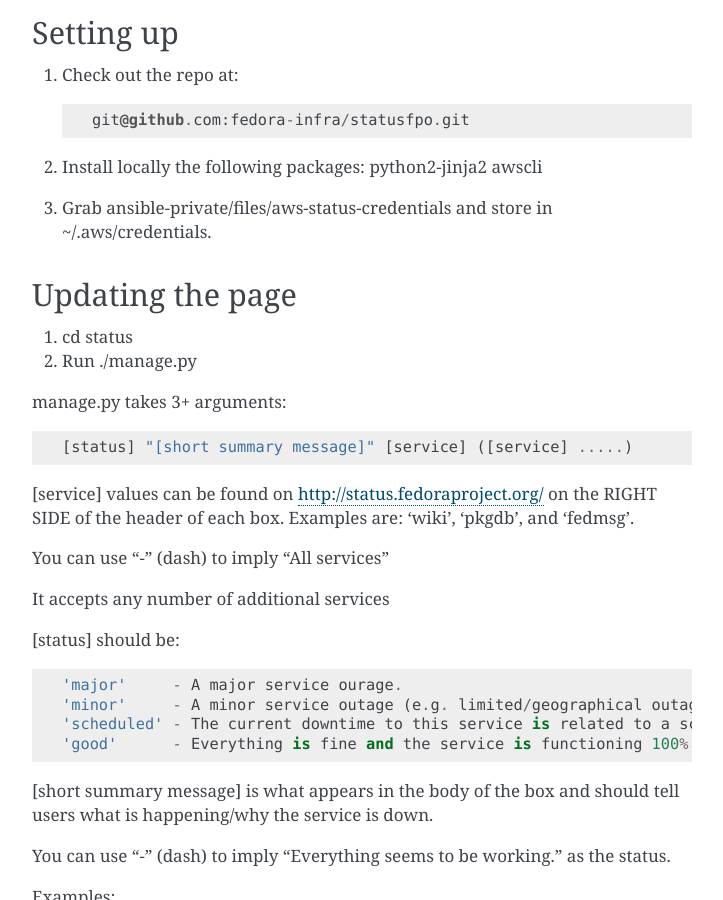
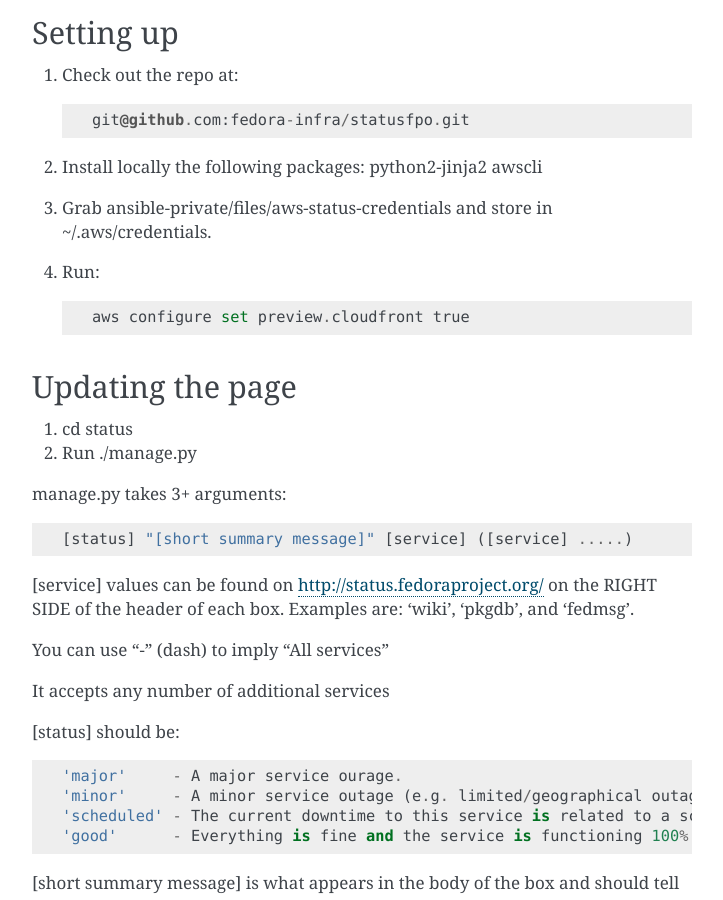
Before and after one commit to FrostyX/infra-docs, a Sphinx documentation site: the page built from docs/sysadmin-guide/sops/status-fedora.rst, in a window 1280 px wide and 900 px high, scrolled down 987 px. Shown: the whole window, without its empty margins (388-1111 px from the left). Built offline with Sphinx 7.4.7, drawn with Linux system fonts in a browser that asks for light colours.

Commit message:
Add aws configure preview command
Signed-off-by: Patrick Uiterwijk <patrick@puiterwijk.org>

```diff
--- a/docs/sysadmin-guide/sops/status-fedora.rst
+++ b/docs/sysadmin-guide/sops/status-fedora.rst
@@ -54,6 +54,10 @@ Setting up
 
 3. Grab ansible-private/files/aws-status-credentials and store in ~/.aws/credentials.
 
+4. Run::
+
+    aws configure set preview.cloudfront true
+
 Updating the page
 =================
 
```
